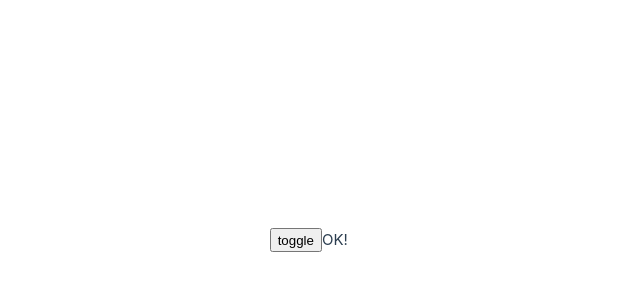
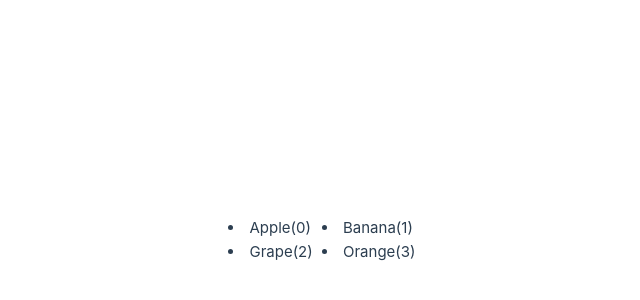
Before and after one commit to mskk3215/vue-lesson, a Vue app: page / in a window 1280 px wide. Shown: the part 160-460 px from the top of the page, without its empty margins (318-958 px from the left). Built offline with nearby package versions, Linux system fonts and the light colour scheme.

Commit message:
feat: Add v-for directive

```diff
--- a/src/App.vue
+++ b/src/App.vue
@@ -1,9 +1,15 @@
 <script setup>
 import { ref } from 'vue'
-const ok = ref(true)
+const fruits = ref([
+  { id: 1, name: 'Apple' },
+  { id: 2, name: 'Banana' },
+  { id: 3, name: 'Grape' },
+  { id: 4, name: 'Orange' },
+])
 </script>
 <template>
-  <button @click="ok = !ok">toggle</button>
-  <!-- 高頻度で切り替えるものはv-showを使用する -->
-  <p v-show="ok">OK!</p>
+  <!-- v-forの時はkeyが必要。v-ifは自動で付与してくれる。 -->
+  <!-- indexとループのcontentは一致しないのでkeyにindexを使用しない -->
+  <!-- v-forでは分割代入ができる -->
+  <li v-for="({ id, name }, index) in fruits" :key="id">{{ name }}({{ index }})</li>
 </template>
```
